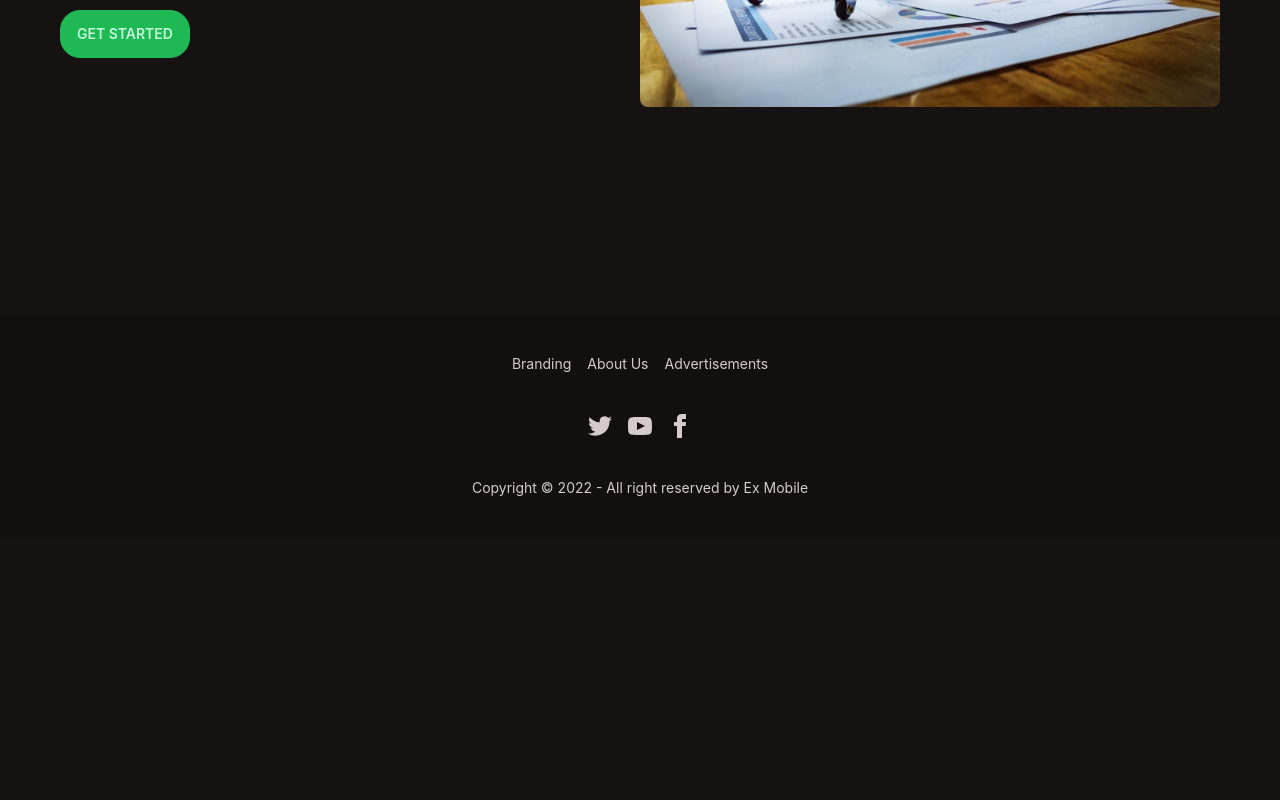
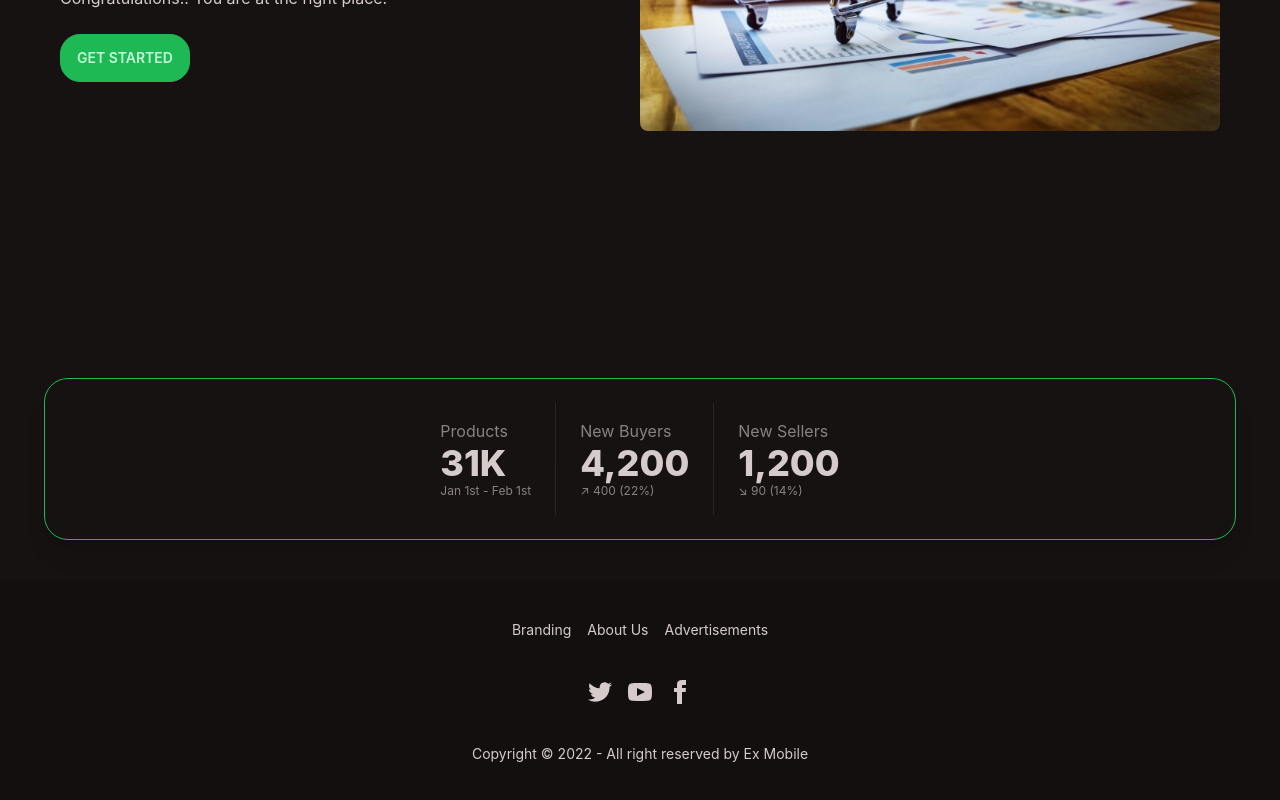
Before and after one commit to m7real/ex-mobile-client, a React (Create React App) app: page / in a window 1280 px wide. Shown: the part 550-1350 px from the top of the page. Before the commit the page ends 1088 px from the top, so only its background shows below. Built offline with nearby package versions, Linux system fonts and the light colour scheme.

Commit message:
stat added

```diff
--- a/src/Pages/Home/Home/Home.js
+++ b/src/Pages/Home/Home/Home.js
@@ -1,10 +1,12 @@
 import React from "react";
 import Banner from "../Banner/Banner";
+import Stat from "../Stat/Stat";
 
 const Home = () => {
   return (
     <div>
       <Banner></Banner>
+      <Stat></Stat>
     </div>
   );
 };
--- /dev/null
+++ b/src/Pages/Home/Stat/Stat.js
@@ -0,0 +1,29 @@
+import React from "react";
+
+const Stat = () => {
+  return (
+    <section className="flex justify-center my-10 py-6 shadow-xl border border-primary rounded-3xl">
+      <div className="stats stats-vertical lg:stats-horizontal ">
+        <div className="stat">
+          <div className="stat-title">Products</div>
+          <div className="stat-value">31K</div>
+          <div className="stat-desc">Jan 1st - Feb 1st</div>
+        </div>
+
+        <div className="stat">
+          <div className="stat-title">New Buyers</div>
+          <div className="stat-value">4,200</div>
+          <div className="stat-desc">↗︎ 400 (22%)</div>
+        </div>
+
+        <div className="stat">
+          <div className="stat-title">New Sellers</div>
+          <div className="stat-value">1,200</div>
+          <div className="stat-desc">↘︎ 90 (14%)</div>
+        </div>
+      </div>
+    </section>
+  );
+};
+
+export default Stat;
--- a/src/Pages/Shared/Navbar/Navbar.js
+++ b/src/Pages/Shared/Navbar/Navbar.js
@@ -31,7 +31,7 @@ const Navbar = () => {
   );
 
   return (
-    <div className="navbar bg-base-200  justify-between">
+    <div className="navbar bg-base-200 py-5 justify-between">
       <div className="navbar-start">
         <div className="dropdown">
           <label tabIndex={0} className="btn btn-ghost lg:hidden">
```
